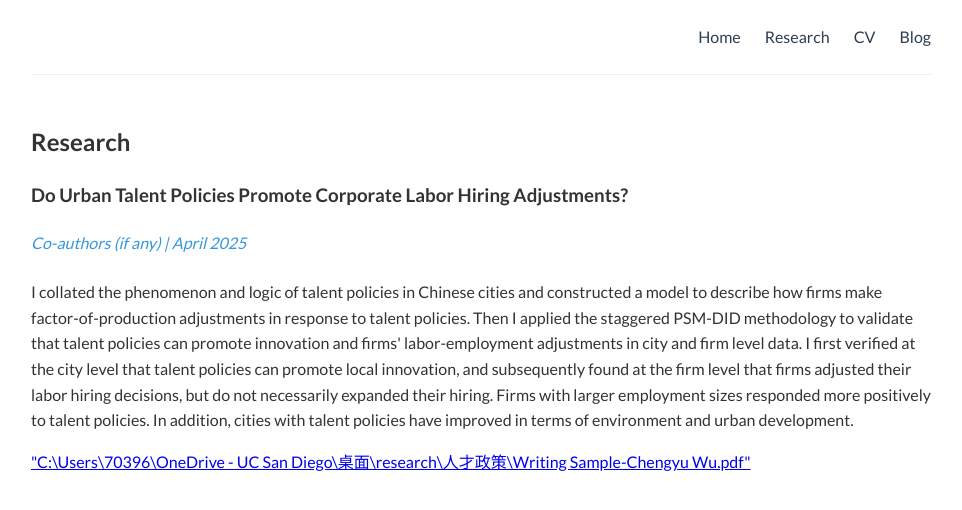
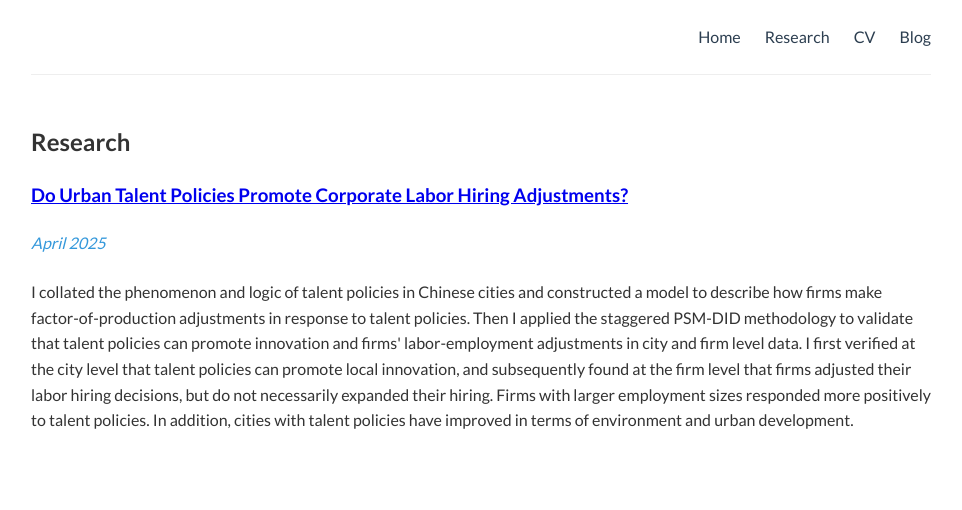
Before and after one commit to Wu-Chengyu/Wu-Chengyu.github.io, a plain HTML site: page index.html in a window 1280 px wide. Both pictures are taken after a click on the link "Research". Shown: the whole page, without its empty margins (159-1121 px from the left). Drawn offline with Linux system fonts and the light colour scheme.

Commit message:
Update index.html

```diff
--- a/index.html
+++ b/index.html
@@ -123,12 +123,13 @@
     <!-- 其他栏目 (需补充内容) -->
     <section id="research" style="display:none; margin-top: 3rem;">
     <h2>Research</h2>
-    <article>
-        <h3>Do Urban Talent Policies Promote Corporate Labor Hiring Adjustments?</h3>
-        <p class="subtitle">Co-authors (if any) | April 2025</p>
+    <div class="paper">
+        <h3>
+            <a href="C:\Users\70396\OneDrive - UC San Diego\桌面\research\人才政策\Writing Sample-Chengyu Wu.pdf" target="_blank">Do Urban Talent Policies Promote Corporate Labor Hiring Adjustments?</a>
+        </h3>
+        <p class="subtitle">April 2025</p>
         <p>I collated the phenomenon and logic of talent policies in Chinese cities and constructed a model to describe how firms make factor-of-production adjustments in response to talent policies. Then I applied the staggered PSM-DID methodology to validate that talent policies can promote innovation and firms' labor-employment adjustments in city and firm level data. I first verified at the city level that talent policies can promote local innovation, and subsequently found at the firm level that firms adjusted their labor hiring decisions, but do not necessarily expanded their hiring. Firms with larger employment sizes responded more positively to talent policies. In addition, cities with talent policies have improved in terms of environment and urban development.</p>
-        <p><a href="path/to/your/local/paper.pdf">"C:\Users\70396\OneDrive - UC San Diego\桌面\research\人才政策\Writing Sample-Chengyu Wu.pdf"</a></p>
-    </article>
+    </div>
     </section>
 
     <section id="cv" style="display:none; margin-top: 3rem;">
```
